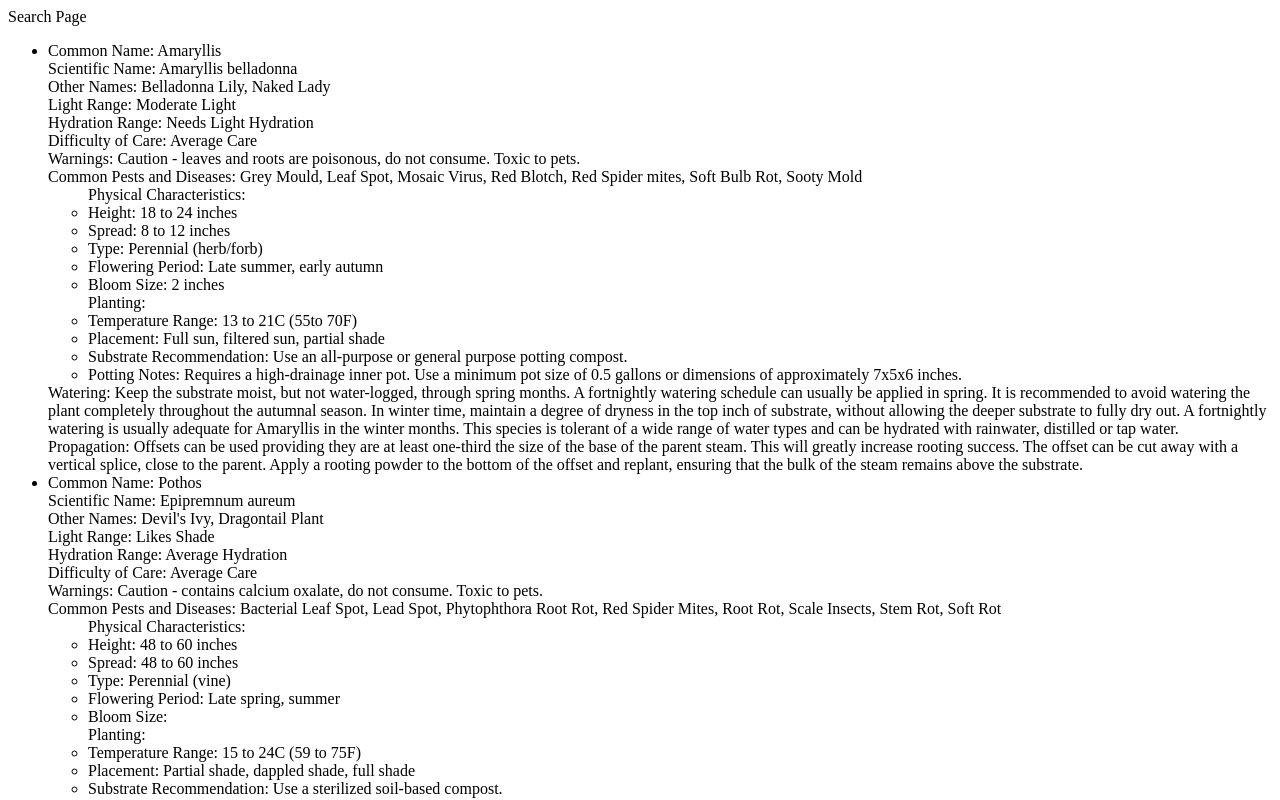
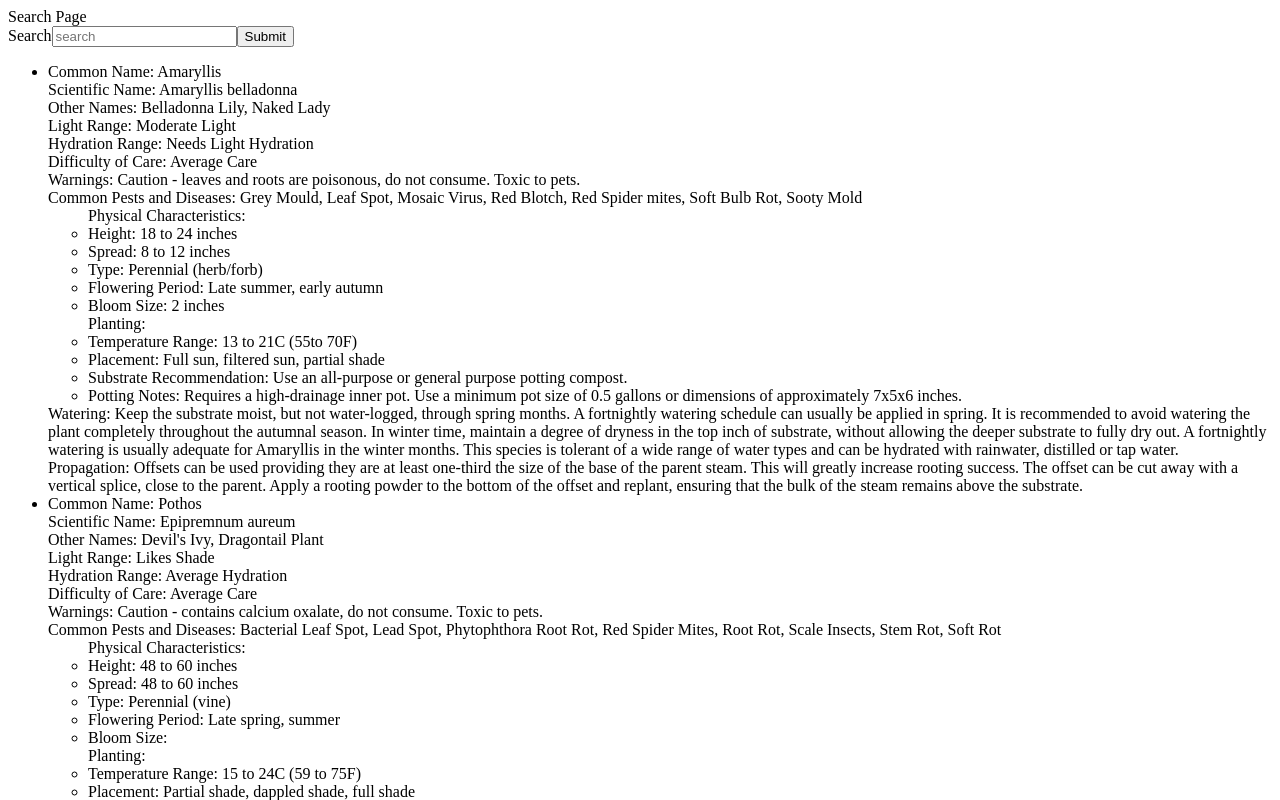
Before and after one commit to FlourishTeam/flourish-frontend, a React app: page /search in a window 1280 px wide. Shown: the top 800 px of the page. Built offline with nearby package versions, Linux system fonts and the light colour scheme.

Commit message:
Search/card 1/state logic (#12)
* fixes snapshot test

* install react-router-dom, App.jsx snapshot now passes

* starts detials.jsx

* adds searchQuery, add handleChage in useSearchResults hook, imports into Search component

* updates Search snapshot - test passes

```diff
--- a/src/components/pages/search/SearchPage.jsx
+++ b/src/components/pages/search/SearchPage.jsx
@@ -1,5 +1,5 @@
 import React from 'react';
-// import Search from '../../reusable/search/Search';
+import Search from '../../reusable/search/Search';
 import PlantList from './PlantList';
 
 const SearchPage = () => {
@@ -8,7 +8,7 @@ const SearchPage = () => {
   return (
     <div>
       Search Page
-      {/* <Search /> */}
+      <Search />
       <PlantList />
     </div>
   );
--- a/src/components/reusable/search/Search.jsx
+++ b/src/components/reusable/search/Search.jsx
@@ -1,17 +1,21 @@
 import React from 'react';
 import PropTypes from 'prop-types';
+import useSearchResults from '../../../hooks/useSearchResults';
 
-const Search = ({ onSubmit }) => {
+const Search = () => {
+  const { searchQuery, handleChange } = useSearchResults();
+
   return (
     <div>
       <label htmlFor="searchInput">Search</label>
       <input
         id="searchInput"
+        value= {searchQuery}
         type="text"
         placeholder="search"
-        onSubmit={ onSubmit }
+        onChange={ handleChange }
       />
-      {/* <button>Submit</button> */}
+      <button>Submit</button>
     </div>
   );
 };
--- a/src/hooks/useSearchResults.js
+++ b/src/hooks/useSearchResults.js
@@ -6,7 +6,18 @@ const useSearchResults = () => {
   // pulling in static data for now, so we can test out rendering in the Search Page
   const [searchResults, setSearchResults] = useState(data);
 
-  return { loading, searchResults };
+  //searchQuery
+  const [searchQuery, setSearchQuery] = useState('');
+
+  //handleSearch
+
+  //onChange
+  const handleChange = ({ target }) => {
+    setSearchQuery(target.value);
+    console.log(searchQuery);
+  };
+
+  return { loading, searchResults, searchQuery, handleChange };
 };
 
 export default useSearchResults;
```
Also changed, not shown: src/components/pages/details/Details.jsx (+18 -0 lines), 2 other files (tests, documents, lock files or other folders).
